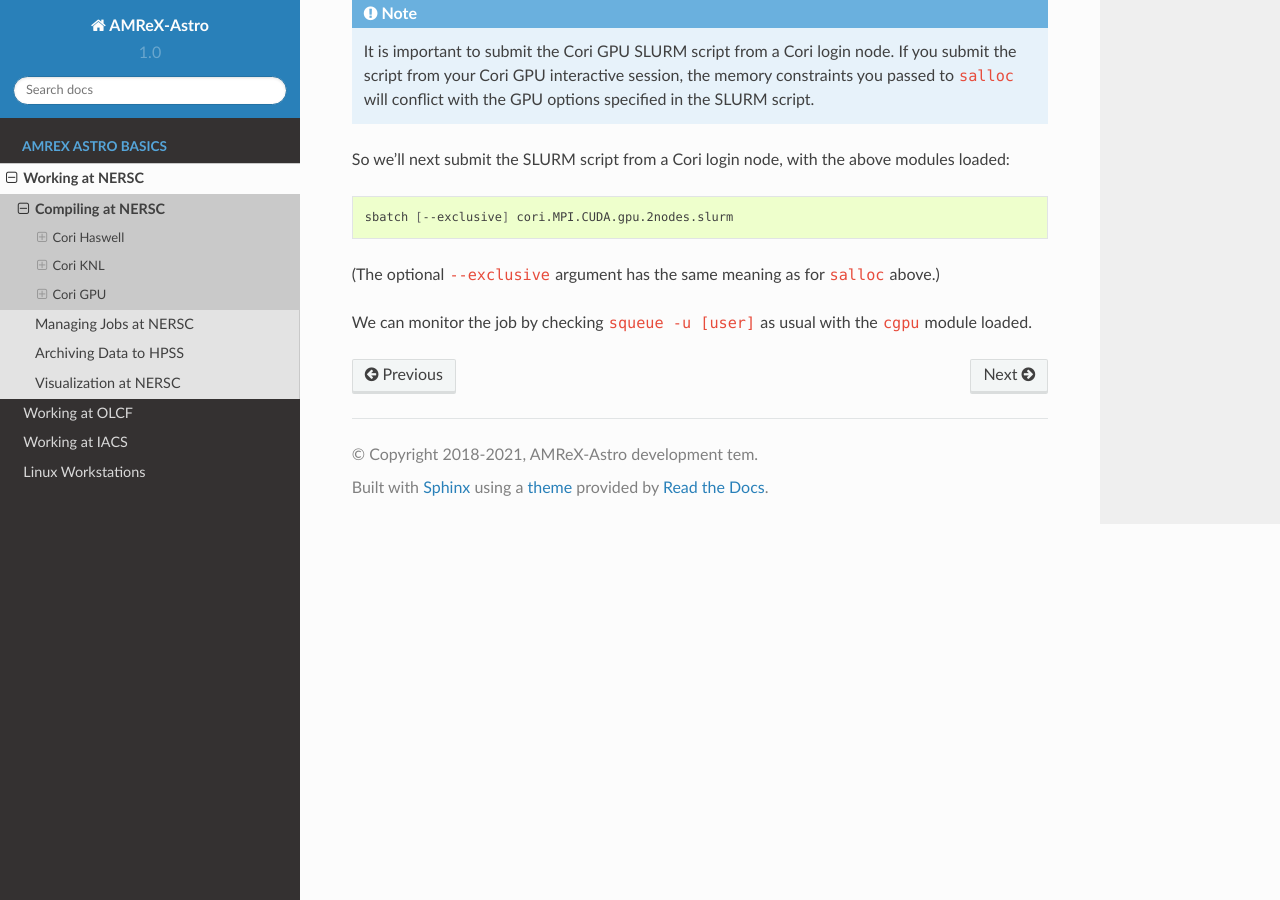
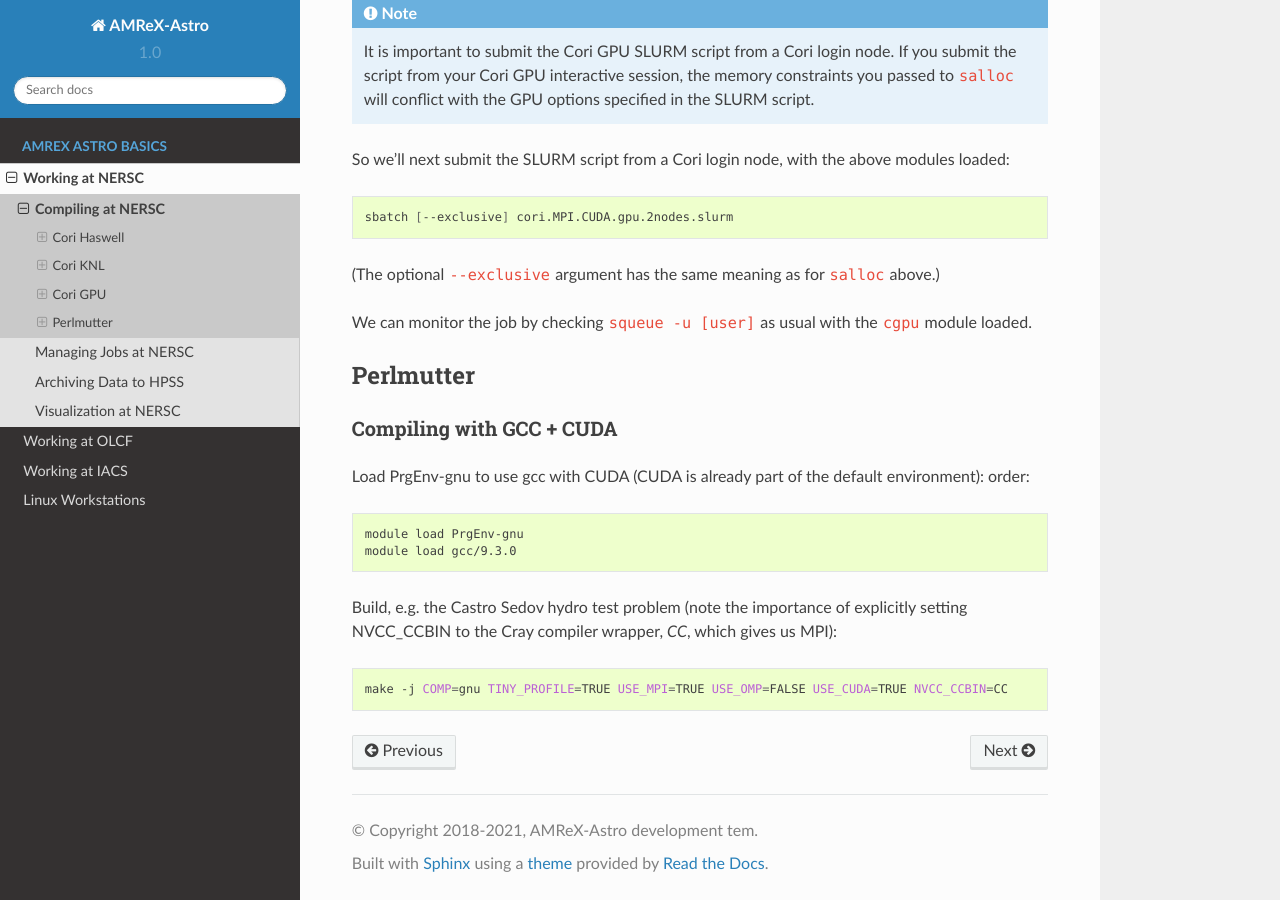
Before and after one commit to AMReX-Astro/workflow, a Sphinx documentation site: the page built from sphinx_docs/source/nersc-compilers.rst, in a window 1280 px wide and 900 px high, scrolled down 3637 px. Built offline with Sphinx 7.4.7 and the Read the Docs theme 2.0.0, drawn with Linux system fonts in a browser that asks for light colours.

Commit message:
Start Perlmutter docs

```diff
--- a/sphinx_docs/source/nersc-compilers.rst
+++ b/sphinx_docs/source/nersc-compilers.rst
@@ -178,3 +178,22 @@ modules loaded::
 
 We can monitor the job by checking ``squeue -u [user]`` as usual with the
 ``cgpu`` module loaded.
+
+
+
+Perlmutter
+----------
+
+Compiling with GCC + CUDA
+^^^^^^^^^^^^^^^^^^^^^^^^^
+
+Load PrgEnv-gnu to use gcc with CUDA (CUDA is already part of the default environment):
+order::
+
+  module load PrgEnv-gnu
+  module load gcc/9.3.0
+
+Build, e.g. the Castro Sedov hydro test problem (note the importance of explicitly setting
+NVCC_CCBIN to the Cray compiler wrapper, `CC`, which gives us MPI)::
+
+  make -j COMP=gnu TINY_PROFILE=TRUE USE_MPI=TRUE USE_OMP=FALSE USE_CUDA=TRUE NVCC_CCBIN=CC
```
